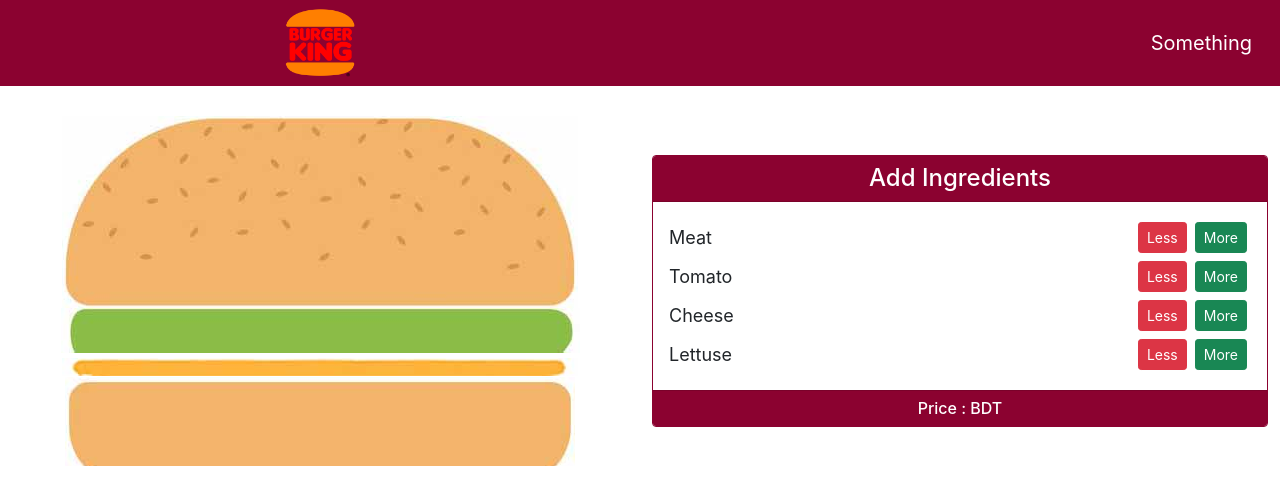
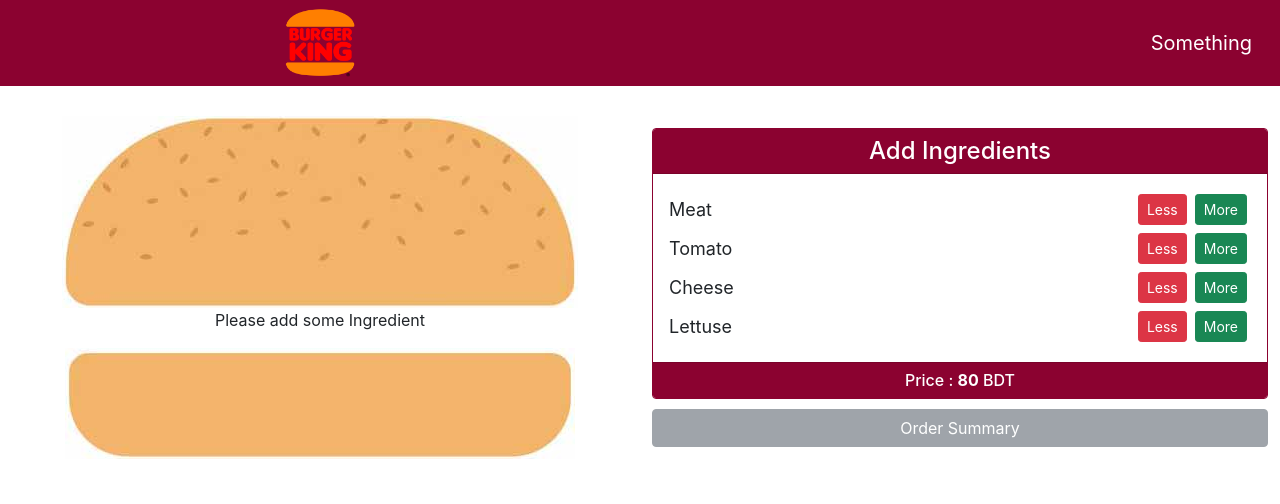
Before and after one commit to Sajeebdebnath/burger-builder-react, a React (Create React App) app: page / in a window 1280 px wide. Shown: the top 504 px of the page. Built offline with nearby package versions, Linux system fonts and the light colour scheme.

Commit message:
Order Summary Modal Added

```diff
--- a/src/components/BurgerBuilders/BurgerBuilder.js
+++ b/src/components/BurgerBuilders/BurgerBuilder.js
@@ -1,48 +1,105 @@
-import React, { useState } from 'react';
-import Burger from './Burger/Burger';
-import Control from './Controls/Control';
-import { Container, Row, Col } from 'reactstrap';
+import React, { useState } from "react";
+import Burger from "./Burger/Burger";
+import Control from "./Controls/Control";
+import { Container, Row, Col, Modal, ModalBody, ModalHeader, ModalFooter, Button } from "reactstrap";
+
+const BurgerBuilder = () => {
+
+  const [isOpen, setIsOpen] = useState(false)
+  const [purchaseable, setPurchaseable] = useState(false)
+
+  const initialPrice = {
+    meat: 60,
+    tomato: 5,
+    cheese: 20,
+    lettuse: 10,
+  };
+
+  const [totalPrice, setTotalPrice] = useState(80);
+  const [ingredient, setIngredient] = useState([
+    { type: "meat", amount: 0 },
+    { type: "tomato", amount: 0 },
+    { type: "lettuse", amount: 0 },
+    { type: "cheese", amount: 0 },
+  ]);
+
+  const updatePurchaseable = ingredients => {
+      const sum = ingredients.reduce((sum, item)=>{
+          return sum + item.amount
+      },0)
+
+      setPurchaseable(sum > 0)
+}
+  const addIngredient = (type) => {
+    const newIngredient = [...ingredient];
+    const newPrice = totalPrice + initialPrice[type];
+    for (let item of newIngredient) {
+      if (item.type === type) item.amount++;
+    }
+
+    setTotalPrice(newPrice);
+    setIngredient(newIngredient);
+    updatePurchaseable(newIngredient)
+  };
+
+  const removeIngredient = (type) => {
+    const newIngredient = [...ingredient];
+    const newPrice = totalPrice - initialPrice[type];
+    for (let item of newIngredient) {
+      if (item.type === type) {
+        if (item.amount <= 0) return;
+        item.amount--;
+      }
+    }
+    setTotalPrice(newPrice);
+    setIngredient(newIngredient);
+    updatePurchaseable(newIngredient)
+  };
 
 
 
-const BurgerBuilder = () => {
-    const [ingredient, setIngredient] = useState([
-        {type: "meat", amount: 0},
-        {type: "tomato", amount: 0},
-        {type: "lettuse", amount: 1},
-        {type: "cheese", amount: 1}
-    ])
-
-    const addIngredient = type => {
-        const newIngredient = [...ingredient];
-        for(let item of newIngredient)
-        {
-            if(item.type === type) item.amount++
-        }
-        setIngredient(newIngredient)
-    }
-
-    const removeIngredient = type => {
-        const newIngredient = [...ingredient]
-        for(let item of newIngredient){
-            if(item.type === type) {
-                if(item.amount <= 0) return;
-                item.amount--
-            }
-        }
-        setIngredient(newIngredient)
-    }
   return (
+    <div>
       <Container fluid>
-            <Row className='align-items-center'>
-                <Col md="6" sm="12" style={{marginTop:"30px"}}>
+        <Row className="align-items-center">
+          <Col md="6" sm="12" style={{ marginTop: "30px" }}>
             <Burger ingredient_items={ingredient}></Burger>
           </Col>
-                <Col md="6" sm="12" style={{marginTop:"30px"}}>
-                    <Control addIngredient = {addIngredient} removeIngredient={removeIngredient}></Control>
+          <Col md="6" sm="12" style={{ marginTop: "30px" }}>
+            <Control
+              addIngredient={addIngredient}
+              removeIngredient={removeIngredient}
+              totalPrice={totalPrice}
+              isOpen = {isOpen}
+              setIsOpen = {setIsOpen}
+              purchaseable = {purchaseable}
+            ></Control>
           </Col>
         </Row>
       </Container>
+
+      <Modal
+        centered
+        fullscreen="sm"
+        size="md"
+        isOpen = {isOpen}
+        toggle={()=> setIsOpen(!isOpen)}
+      >
+        <ModalHeader>Your Order Summary</ModalHeader>
+        <ModalBody>
+          <h5> Total Price : {totalPrice}</h5>
+            <ul>
+                {
+                    ingredient.map(item => <li style={{textTransform : "capitalize"}}>{item.type} : {item.amount}</li>)
+                }
+            </ul>
+        </ModalBody>
+        <ModalFooter>
+          <Button color="primary">Continue Checkout</Button>
+          <Button  onClick={()=> setIsOpen(!isOpen)}>Cancel</Button>
+        </ModalFooter>
+      </Modal>
+    </div>
   );
 };
 
--- a/src/components/BurgerBuilders/Controls/Control.js
+++ b/src/components/BurgerBuilders/Controls/Control.js
@@ -1,5 +1,5 @@
 import React from "react";
-import { Card, CardBody, CardHeader, CardFooter } from "reactstrap";
+import { Card, CardBody, CardHeader, CardFooter, Button} from "reactstrap";
 import "../Controls/Control.css"
 import BuildControl from "./BuildControl";
 
@@ -12,6 +12,7 @@ const Control = (props) => {
     ]
 
   return (
+      <>
         <Card className="ingredent-control">
           <CardHeader tag="h4" className="text-center">Add Ingredients</CardHeader>
           <CardBody>
@@ -23,8 +24,11 @@ const Control = (props) => {
                   })
               }
           </CardBody>
-      <CardFooter className="text-center" tag="h6">Price : BDT</CardFooter>
+          <CardFooter className="text-center" tag="h6">Price : <strong>{props.totalPrice}</strong> BDT</CardFooter>
         </Card>
+        <Button disabled={!props.purchaseable} onClick={()=> props.setIsOpen(!props.isOpen)} className="btn btn-secondary" style={{display:"block", textAlign: "center", width:"100%", marginTop:"10px"}}>Order Summary</Button>
+      </>
+
   );
 };
 
```
Lines whose indentation alone changed are shown as unchanged.
